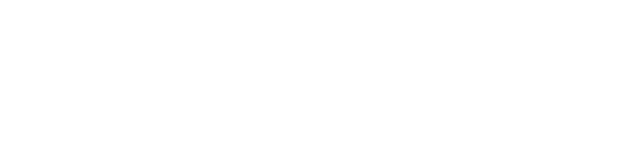
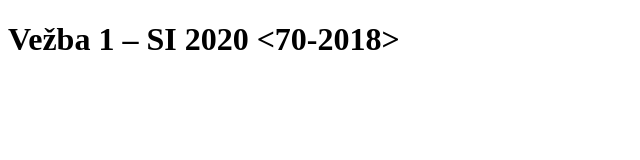
Before and after one commit to dpetric70/prviDomaciGit, a plain HTML site: page index.html in a window 1280 px wide. Shown: the whole page, without its empty margins (0-640 px from the left). Drawn offline with Linux system fonts and the light colour scheme.

Commit message:
Druga promena - unošenje h1 taga i dodavanje broja indeksa.

```diff
--- a/index.html
+++ b/index.html
@@ -1,6 +1,6 @@
 <!DOCTYPE html>
 <html>
 <body>
-
+	<h1 class="h1-style">Vežba 1 – SI 2020 <70-2018></h1>
 </body>
 </html>
```
